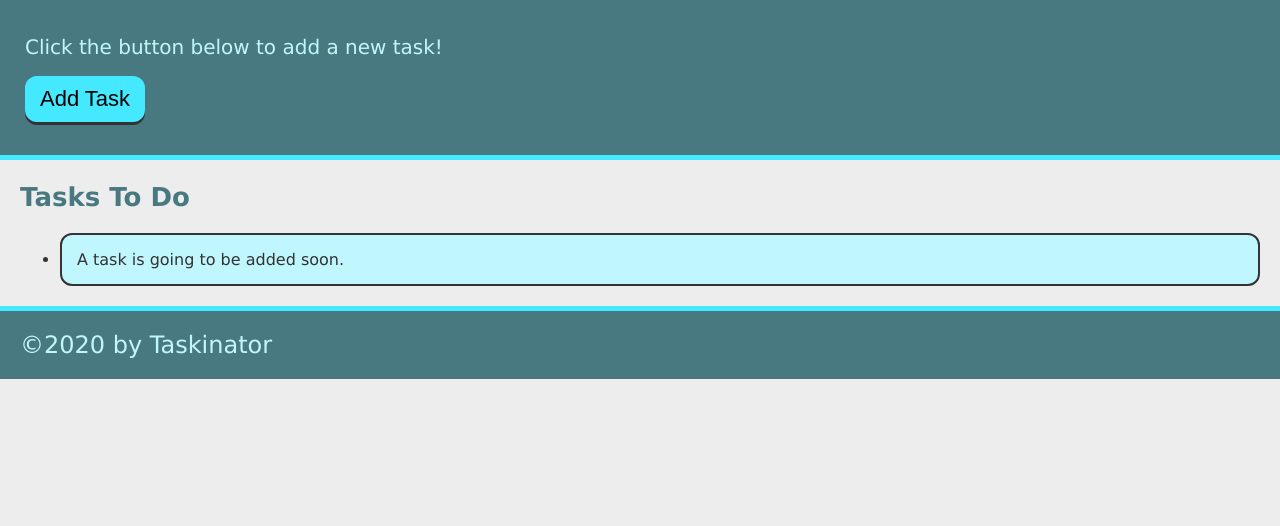
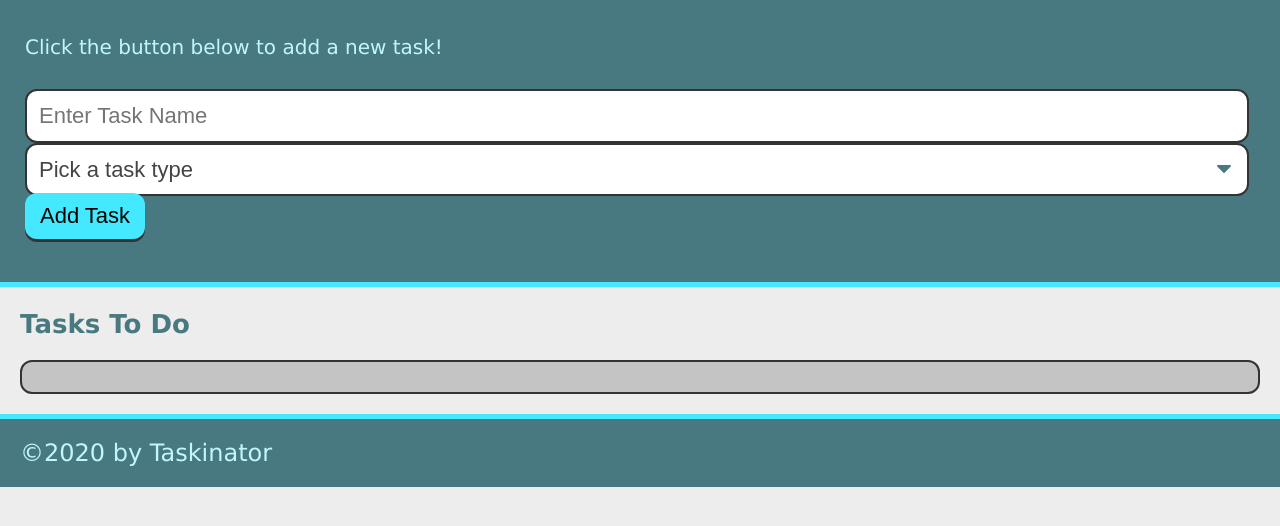
Before and after one commit to lholgate/taskinator, a plain HTML site: page index.html in a window 1280 px wide. Drawn offline with Linux system fonts and the light colour scheme.

Commit message:
added task form

```diff
--- a/assets/js/script.js
+++ b/assets/js/script.js
@@ -1,13 +1,15 @@
 
-var buttonEl = document.querySelector("#save-task");
+var formE1 = document.querySelector("#task-form");
 var tasksToDoEl = document.querySelector("#tasks-to-do");
 
 
-var createTaskHandler = function() {
+var createTaskHandler = function(event) {
+    event.preventDefault();
+
     var listItemEl = document.createElement("li");
     listItemEl.className = "task-item";
     listItemEl.textContent = "This is a new task.";
     tasksToDoEl.appendChild(listItemEl);
   }
 
-  buttonEl.addEventListener("click", createTaskHandler);
+formE1.addEventListener("submit", createTaskHandler);
--- a/index.html
+++ b/index.html
@@ -12,15 +12,25 @@
     <header>
         <h1 class="page-title"></h1>
         <p>Click the button below to add a new task!</p>
-        <button class="btn" id="save-task">Add Task</button>
+        <form id="task-form">
+            <div class="form-group">
+                <input type="text" name="task-name" placeholder="Enter Task Name" />
+                <select name="task-type" class="select-dropdown">
+                    <option value="" disabled selected>Pick a task type</option>
+                    <option value="Print">Print</option>
+                    <option value="Web">Web</option>
+                    <option value="Mobile">Mobile</option>
+                </select>
+                <button class="btn" id="save-task" type="submit">Add Task</button>
+            </div>
+        </form>
+
     </header>
 
     <main class="main-content">
         <section class="task-list-wrapper">
             <h2 class="list-title">Tasks To Do</h2>
-            <ul class="task_list" id="tasks-to-do">
-                <li class="task-item">A task is going to be added soon.</li>
-            </ul>
+            <ul class="task-list" id="tasks-to-do"></ul>
         </section>
     </main>
 
```
